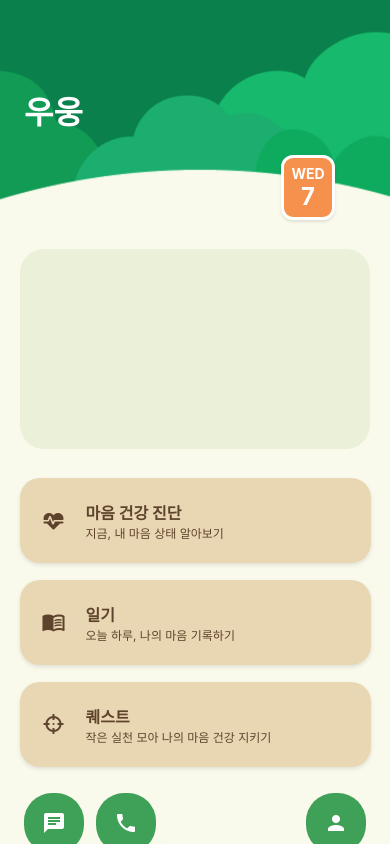
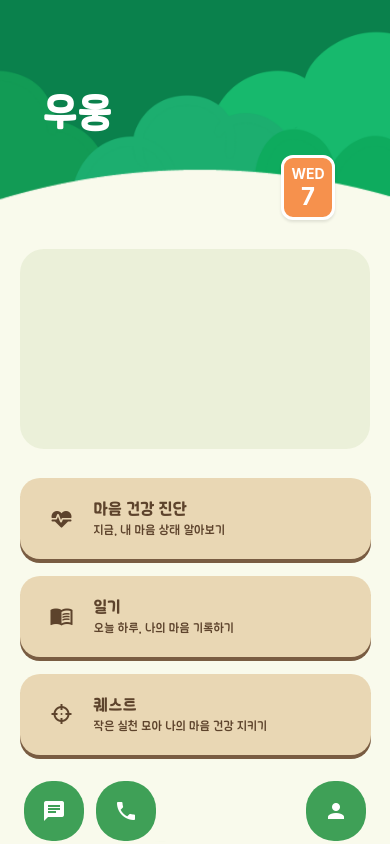
Before and after one commit to kookmin-sw/capstone-2025-13, a React Native app in the folder Frontend/src/: screen /Home in a window 390 px wide. Built offline with nearby package versions, Linux system fonts and the light colour scheme; a web font is replaced by a local one.

Commit message:
[Design] 홈 화면 font 적용

```diff
--- a/Frontend/src/styles/headerForestStyles.ts
+++ b/Frontend/src/styles/headerForestStyles.ts
@@ -1,4 +1,5 @@
 import { StyleSheet, Dimensions } from "react-native";
+import fonts from "../constants/fonts";
 
 const { width } = Dimensions.get("window");
 
@@ -24,9 +25,12 @@ export default StyleSheet.create({
         paddingTop: 12, // ✅ 텍스트 위치를 조금 아래로 내림
     },
     title: {
-        fontSize: 32,
+        fontSize: 40,
         fontWeight: "bold",
         color: "#fff",
+        fontFamily: fonts.laundry,
+        marginLeft: 18,
+        marginTop: 10,
     },
     dateBox: {
         backgroundColor: "#fff",
--- a/Frontend/src/styles/homeButtonStyles.ts
+++ b/Frontend/src/styles/homeButtonStyles.ts
@@ -1,4 +1,5 @@
 import { StyleSheet } from "react-native";
+import fonts from "../constants/fonts";
 
 export default StyleSheet.create({
     container: {
@@ -6,24 +7,28 @@ export default StyleSheet.create({
         backgroundColor: "#E9D7B4",
         padding: 22,
         borderRadius: 20,
-        shadowColor: "#000",
-        shadowOffset: { width: 0, height: 2 },
-        shadowOpacity: 0.1,
-        shadowRadius: 4,
-        elevation: 2,
+        shadowColor: "#795C42",
+        shadowOffset: { width: 0, height: 4 },
+        shadowOpacity: 1,
+        shadowRadius: 0,
+        elevation: 4,
         alignItems: "center",
         gap: 12,
     },
     icon: {
         marginRight: 8,
+        marginLeft: 8,
     },
     title: {
         fontSize: 16,
         fontWeight: "bold",
         color: "#5D432C",
+        fontFamily: fonts.laundryBold,
     },
     subtitle: {
         fontSize: 12,
         color: "#5D432C",
+        fontFamily: fonts.laundry,
+        marginTop: 4,
     },
 });
```
